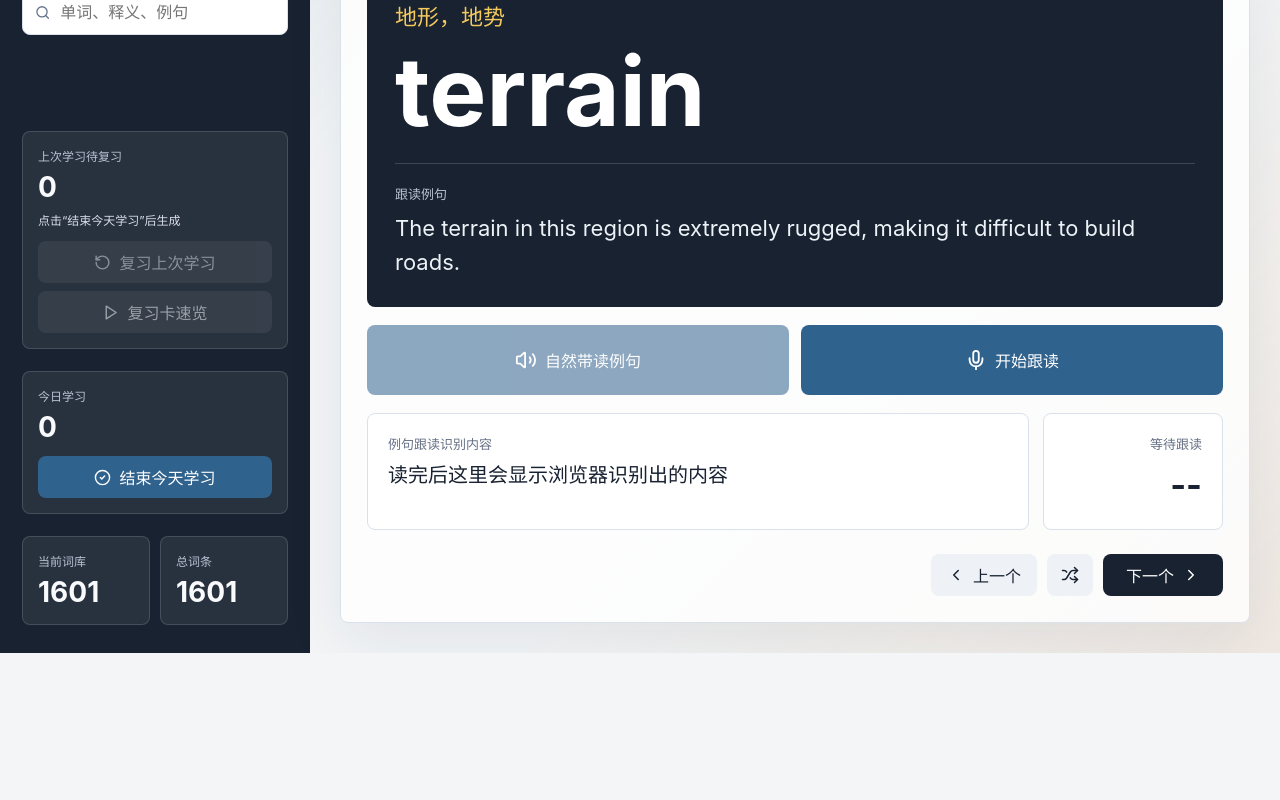
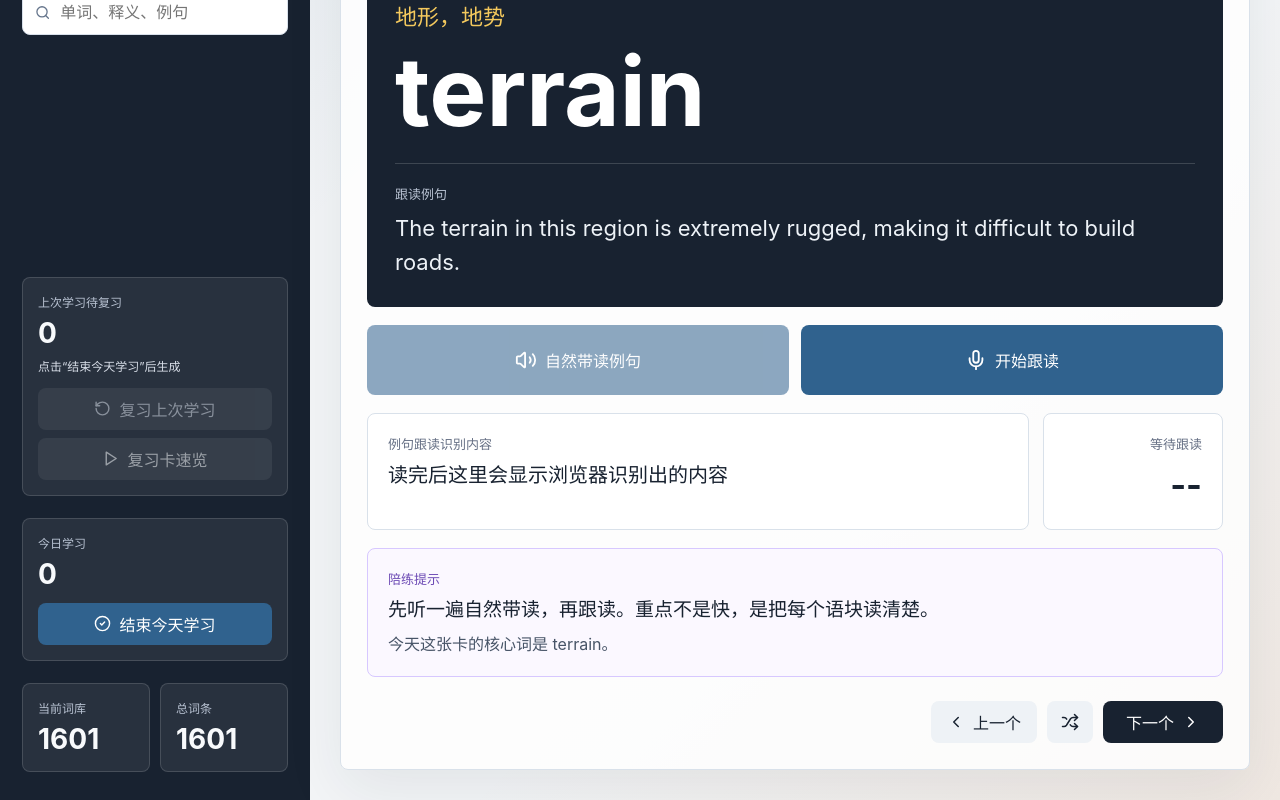
Before and after one commit to johnirving6666sgp/english-bao, a React (Vite) app: page / in a window 1280 px wide. Shown: the part 323-1123 px from the top of the page. Before the commit the page ends 976 px from the top, so only its background shows below. Built offline with nearby package versions, Linux system fonts and the light colour scheme.

Commit message:
Add coaching feedback to practice

```diff
--- a/src/main.jsx
+++ b/src/main.jsx
@@ -77,6 +77,65 @@ const encouragementFor = (score) => {
   if (score >= 80) return '完成质量不错，继续保持这个节奏，下一轮可以更关注连读和语块。';
   if (score >= 70) return '基础已经过关，再把例句多读两遍，熟悉度会明显上来。';
   return '这一轮已经完成，先把卡住的词标出来，下一次从这些词开始会更有效。';
+};
+
+const getCoachTone = (score) => {
+  if (score === null) return 'ready';
+  if (score >= 90) return 'strong';
+  if (score >= 75) return 'steady';
+  return 'focus';
+};
+
+const getRepeatCoach = (score, entry) => {
+  if (score === null) {
+    return {
+      title: '陪练提示',
+      message: '先听一遍自然带读，再跟读。重点不是快，是把每个语块读清楚。',
+      tip: `今天这张卡的核心词是 ${entry.term}。`
+    };
+  }
+  if (score >= 90) {
+    return {
+      title: '这一句很稳',
+      message: '识别结果已经很接近原句。下一遍可以试着更自然地连起来，不要一个词一个词断开。',
+      tip: `保留这个节奏，${entry.term} 已经进入可输出状态。`
+    };
+  }
+  if (score >= 75) {
+    return {
+      title: '已经接近了',
+      message: '整体方向对了。再跟读一遍时，把重音放在句子的关键词上，尾音收清楚。',
+      tip: `可以特别留意 ${entry.term} 在句子里的位置。`
+    };
+  }
+  return {
+    title: '这句值得慢练',
+    message: '先不用追求完整复现。把例句拆成两三段，每段跟读清楚后再连起来。',
+    tip: '点击自然带读例句，听完一个语块就暂停在脑子里复述。'
+  };
+};
+
+const getRecallCoach = (score, entry, expression) => {
+  const usesTerm = normalize(expression).includes(normalize(entry.term));
+  if (score >= 90 && usesTerm) {
+    return {
+      title: '表达很到位',
+      message: '你已经把中文意思转成了完整英文表达，而且用上了目标词。',
+      tip: '下一次可以尝试换一个主语或场景，让这个词真正变成自己的表达。'
+    };
+  }
+  if (score >= 75) {
+    return {
+      title: '句子骨架成立',
+      message: usesTerm ? '目标词已经用上了，下一步可以让句子更自然。' : '句子基本成形了，下一步要主动把目标词放进去。',
+      tip: `参考原句时，留意 ${entry.term} 前后搭配了哪些词。`
+    };
+  }
+  return {
+    title: '先抓核心意思',
+    message: '这一步的目标是把中文意思说出来，不必一开始就追求漂亮。',
+    tip: `先写一个包含 ${entry.term} 的简单句，再对照原例句升级。`
+  };
 };
 
 const polishedExampleTranslations = {
@@ -543,7 +602,9 @@ function App() {
       chapterTitle: current.chapterTitle,
       sectionTitle: current.sectionTitle,
       term: current.term,
-      mode
+      mode,
+      sectionDone,
+      sectionTotal: sectionEntries.length
     });
   };
 
@@ -841,6 +902,8 @@ function RepeatPractice({
 }) {
   const scoreLabel =
     speechScore === null ? '等待跟读' : speechScore >= 85 ? '很接近' : speechScore >= 60 ? '可以再读慢一点' : '建议重读';
+  const coach = getRepeatCoach(speechScore, current);
+  const coachTone = getCoachTone(speechScore);
 
   return (
     <div className="repeat-layout">
@@ -876,12 +939,17 @@ function RepeatPractice({
           <strong>{speechScore === null ? '--' : `${speechScore}%`}</strong>
         </div>
       </div>
+
+      <CoachNote tone={coachTone} coach={coach} />
     </div>
   );
 }
 
 function SessionSummary({ summary, onClose }) {
   const modeLabel = summary.mode === 'repeat' ? '例句跟读' : '造句表达';
+  const progressText = summary.sectionTotal
+    ? `这个小章节目前完成 ${summary.sectionDone} / ${summary.sectionTotal}。`
+    : '';
 
   return (
     <section className="session-summary">
@@ -890,13 +958,23 @@ function SessionSummary({ summary, onClose }) {
         <strong>今天完成 {summary.studiedCount} 个词的学习记录</strong>
         <p>
           已保存到 {summary.chapterTitle} / {summary.sectionTitle}，下次进入会从“{summary.term}”附近继续。
-          复习篮里现在有 {summary.reviewCount} 个词，适合明天先快速过一遍。
+          上次学习清单里有 {summary.reviewCount} 个词，适合明天先快速过一遍。{progressText}
         </p>
-        <em>{modeLabel}这一轮先收住，今天的输入已经够扎实了。</em>
+        <em>{modeLabel}这一轮先收住。今天这组词已经在脑子里留了痕，明天从复习清单热身就很好。</em>
       </div>
       <button className="summary-close" onClick={onClose}>
         知道了
       </button>
+    </section>
+  );
+}
+
+function CoachNote({ tone, coach }) {
+  return (
+    <section className={`coach-note ${tone}`}>
+      <span>{coach.title}</span>
+      <strong>{coach.message}</strong>
+      <p>{coach.tip}</p>
     </section>
   );
 }
@@ -961,6 +1039,9 @@ function RecallPractice({
   submitted,
   submitExpression
 }) {
+  const coach = getRecallCoach(expressionScore, current, englishExpression);
+  const coachTone = getCoachTone(submitted ? expressionScore : null);
+
   return (
     <div className="recall-layout">
       <div className="prompt-panel">
@@ -1012,6 +1093,8 @@ function RecallPractice({
           </p>
         </div>
       )}
+
+      {submitted && <CoachNote tone={coachTone} coach={coach} />}
     </div>
   );
 }
--- a/src/styles.css
+++ b/src/styles.css
@@ -546,7 +546,8 @@ h1 {
 }
 
 .result-panel > div,
-.feedback {
+.feedback,
+.coach-note {
   padding: 20px;
   border: 1px solid #d9e1ea;
   border-radius: 8px;
@@ -566,6 +567,59 @@ h1 {
   color: #667085;
   font-size: 14px;
   line-height: 1.4;
+}
+
+.coach-note {
+  border-color: #d7c8ff;
+  background: #fbf8ff;
+}
+
+.coach-note.strong {
+  border-color: #bbf7d0;
+  background: #f0fdf4;
+}
+
+.coach-note.steady {
+  border-color: #bfdbfe;
+  background: #eff6ff;
+}
+
+.coach-note.focus {
+  border-color: #fed7aa;
+  background: #fff7ed;
+}
+
+.coach-note span {
+  display: block;
+  margin-bottom: 8px;
+  color: #6d4bb5;
+  font-size: 13px;
+  font-weight: 900;
+}
+
+.coach-note.strong span {
+  color: #237a4b;
+}
+
+.coach-note.steady span {
+  color: #30628e;
+}
+
+.coach-note.focus span {
+  color: #b45309;
+}
+
+.coach-note strong {
+  display: block;
+  color: #182230;
+  font-size: 19px;
+  line-height: 1.45;
+}
+
+.coach-note p {
+  margin: 8px 0 0;
+  color: #475467;
+  line-height: 1.5;
 }
 
 .score-meter {
```
